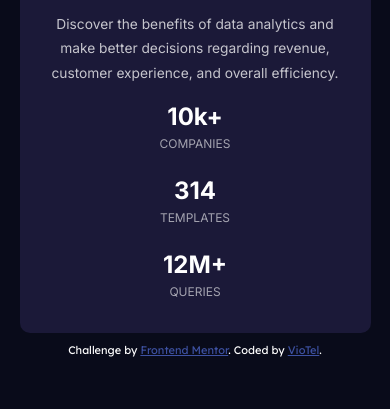
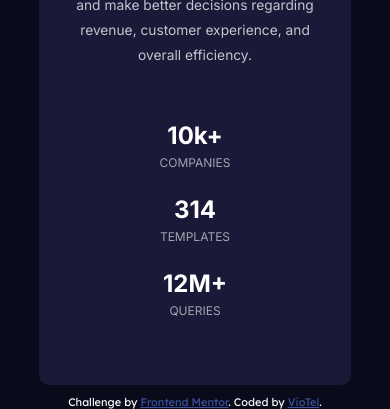
Before and after one commit to viotel81/Stats-Preview-Card, a plain HTML site: page index.html in a window 390 px wide. Shown: the part 440-849 px from the top of the page. Drawn offline with Linux system fonts and the light colour scheme.

Commit message:
responsiveness

```diff
--- a/assets/style.css
+++ b/assets/style.css
@@ -175,3 +175,9 @@ frame-content {
         border-top-left-radius: 10px;
     }
 }
+
+@media (max-width: 960px) {
+    .container {
+        width: 80%;
+    }
+}
```
